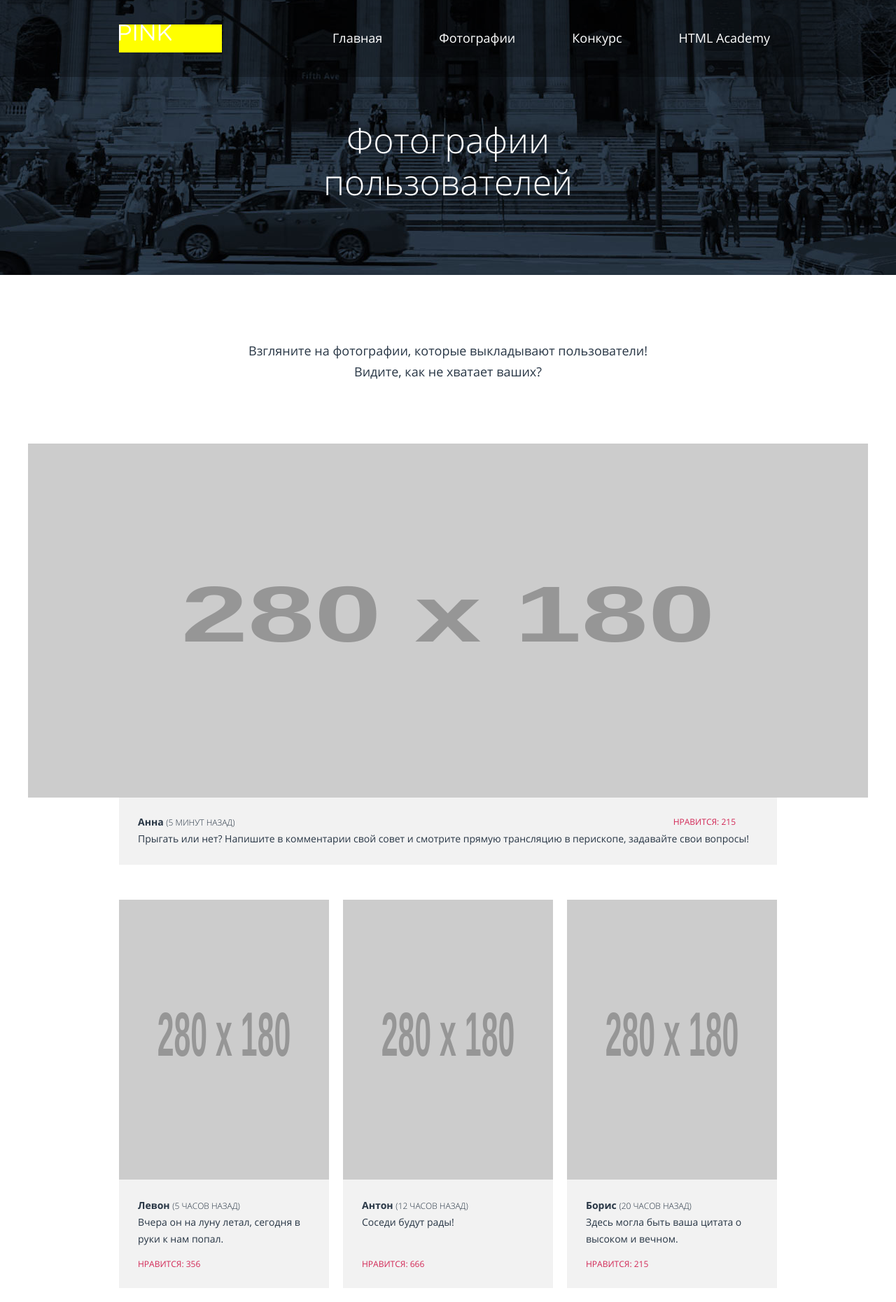
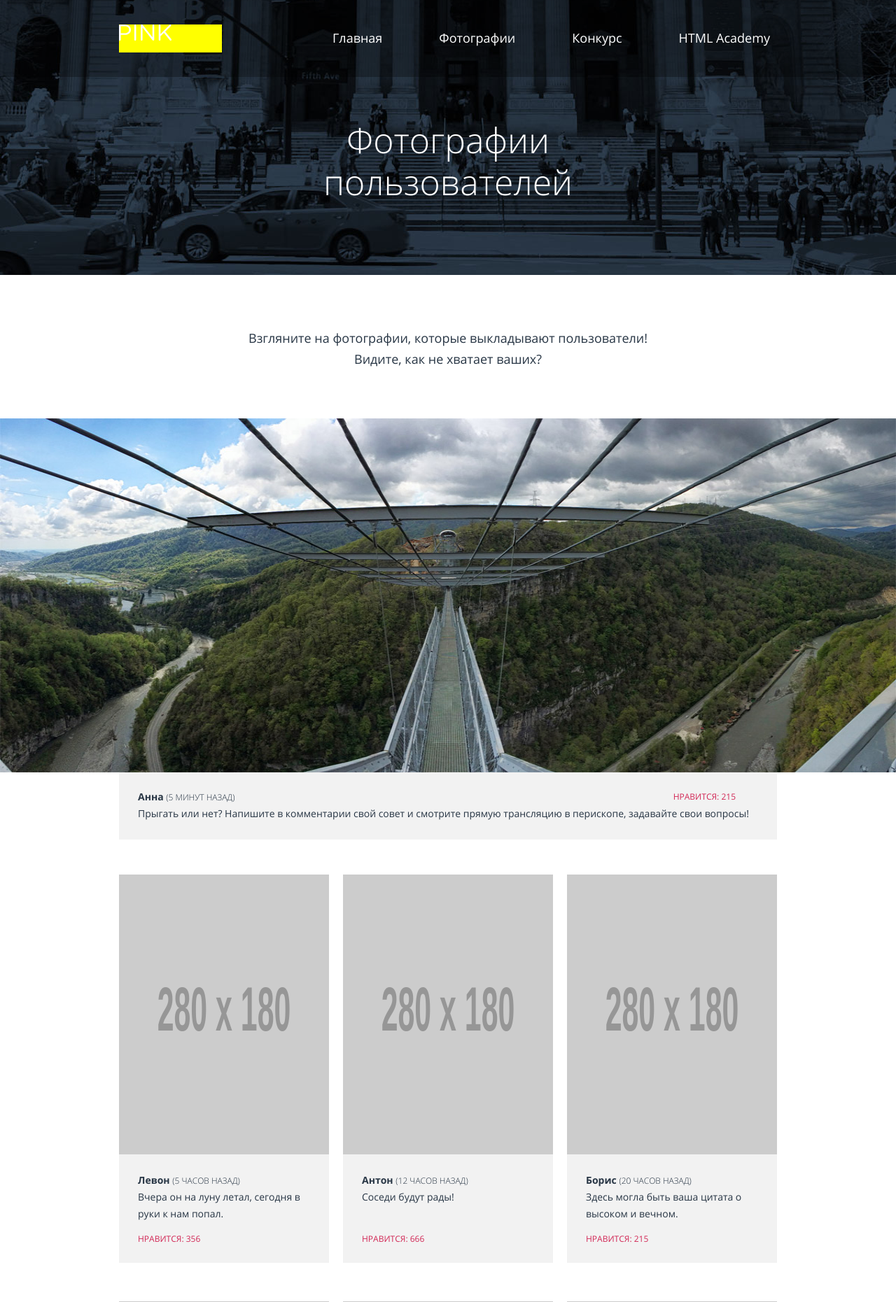
Before and after one commit to elenagradovich/425039-pink, a PHP site: page /photo.html in a window 1280 px wide. Shown: the top 1861 px of the page at 70% size. Run offline with PHP 8.4, Linux system fonts and the light colour scheme; grey boxes labelled with a size stand in for pictures from a placeholder-image service; style sheets or scripts are compiled from the project's sources; some libraries are stand-ins or nearby versions.

Commit message:
Добавлены тянущиеся блоки карты и панорамы галлереи. Исп0равлено значение desktop-width

```diff
--- a/source/photo.html
+++ b/source/photo.html
@@ -47,16 +47,17 @@
           <h1 class="page-content__title-tag">Фотографии пользователей</h1>
         </div>
       </div>
-      <div class="page-content__wrapper page-content__wrapper--gallery">
-        <section class="gallery"> <!--photo-content__gallery-->
-          <h2 class="visually-hidden">Галерея</h2>
-          <div class="gallery__slogan">
-            <p >Взгляните на фотографии, которые выкладывают пользователи! Видите, как не хватает ваших?
-            </p>
-          </div>
-          <img class="gallery__image-top" src="http://placehold.it/280x180"  alt="Изображение пользователя">
+
+      <section class="page-content__wrapper page-content__wrapper--gallery gallery">
+        <h2 class="visually-hidden">Галерея</h2>
+        <div class="gallery__wrapper">
+          <p class="gallery__slogan">Взгляните на фотографии, которые выкладывают пользователи! Видите, как не хватает ваших?
+          </p>
+        </div>
+        <img class="gallery__image-top" src="img/panorama-desktop@1x.jpg"  alt="Изображение пользователя">
+        <div class="gallery__wrapper">
           <ul class="gallery__list">
-            <li class="gallery__item gallery-card gallery__item--top">
+            <li class="gallery__item gallery-card  gallery-card--top gallery__item--top">
               <div class="gallery-card__wrapper gallery-card__wrapper--top">
                 <div class="gallery-card__info gallery-card__info--top">
                   <span class="gallery-card__author">Анна</span>
@@ -147,9 +148,11 @@
               </div>
             </li>
           </ul>
+        </div>
+        <div class="gallery__wrapper">
           <p class="gallery__footer">Затмите их всех!<br> Выкладывайте все, что накопилось в телефоне!</p>
-        </section>
-      </div>
+        </div>
+      </section>
 
       <div class="page-content__wrapper page-content__wrapper--upload-photo">
         <div class="upload-photo">
--- a/source/sass/abstracts/_variables.scss
+++ b/source/sass/abstracts/_variables.scss
@@ -16,10 +16,10 @@ $font-family: "Open Sans", "Helvetica", "Arial", "Verdana", "Tahoma", sans-serif
 
 $mobile-width: 320px;
 $tablet-width: 660px;
-$desktop-width: 1200px;
+$desktop-width: 960px;
 
 $height-top: 110px;
 $height-top-mobile: 66px;
 
-$padding-side-desktop: 130px;
+$padding-side-desktop: 10px;
 $padding-side: 20px;
--- a/source/sass/blocks/_downloads.scss
+++ b/source/sass/blocks/_downloads.scss
@@ -61,6 +61,7 @@
 @media (min-width: $tablet-width) {
   .downloads {
     position: relative;
+
     @include wrapper($tablet-width);
     padding-left: $padding-side;
     padding-right: $padding-side;
--- a/source/sass/blocks/_gallery-card.scss
+++ b/source/sass/blocks/_gallery-card.scss
@@ -2,6 +2,10 @@
   display: flex;
   flex-direction: column;
   width: 280px;
+}
+
+.gallery-card--top {
+  width: 100%;
 }
 
 .gallery-card__wrapper {
@@ -53,8 +57,8 @@
     width: 300px;
   }
 
-  .gallery-card:first-child {
-    width: $tablet-width;
+  .gallery-card--top {
+    width: 100%;
   }
 
   .gallery-card__image {
@@ -101,8 +105,8 @@
 }
 
 @media (min-width: $desktop-width) {
-  .gallery-card:first-child {
-    width: $desktop-width;
+  .gallery-card--top {
+    width: 100%;
   }
 
   .gallery-card__image {
--- a/source/sass/blocks/_gallery.scss
+++ b/source/sass/blocks/_gallery.scss
@@ -1,4 +1,4 @@
-.gallery {
+.gallery__wrapper {
   @include wrapper($mobile-width);
   padding-left: $padding-side;
   padding-right: $padding-side;
@@ -9,10 +9,7 @@
 
 .gallery__image-top {
   display: block;
-  margin-left: -$padding-side;
-  margin-right: -$padding-side;
-  height: 137px;
-  width: $mobile-width;
+  width: 100%;
   background: $color-secondary no-repeat;
   background-size: cover;
   background-position: 50% 0;
@@ -28,7 +25,7 @@
 .gallery__list {
   display: flex;
   flex-direction: column;
-  justify-content: flex-start;
+  justify-content: center;
   align-items: center;
   width: 100%;
 
@@ -48,7 +45,7 @@
 }
 
 @media (min-width: $tablet-width) {
-  .gallery {
+  .gallery__wrapper {
     @include wrapper($tablet-width);
   }
 
@@ -58,8 +55,6 @@
 
   .gallery__image-top {
     height: 509px;
-    width: $tablet-width;
-    background-image: url("../img/panorama-tablet@1x.jpg");
   }
 
   .gallery__slogan {
@@ -88,7 +83,7 @@
 }
 
 @media (min-width: $desktop-width) {
-  .gallery {
+  .gallery__wrapper {
     @include wrapper($desktop-width);
     padding-left: $padding-side-desktop;
     padding-right: $padding-side-desktop;
@@ -104,10 +99,6 @@
 
   .gallery__image-top {
     height: 506px;
-    width: $desktop-width;
-    margin-left: -$padding-side-desktop;
-    margin-right: -$padding-side-desktop;
-    background-image: url("../img/panorama-desktop@1x.jpg");
   }
 
   .gallery__item:nth-child(n+2):nth-child(2n) {
--- a/source/sass/blocks/_map.scss
+++ b/source/sass/blocks/_map.scss
@@ -5,7 +5,8 @@
 }
 
 .map__inner {
-  width: $mobile-width;
+  width: 100%;
+  min-width: $mobile-width;
   height: 220px;
   z-index: 0;
 }
@@ -21,14 +22,12 @@
 
 @media (min-width: $tablet-width) {
   .map__inner {
-    width: $tablet-width;
     height: 375px;
   }
 }
 
 @media (min-width: $desktop-width) {
   .map__inner {
-    width: $desktop-width;
     height: 502px;
   }
 }
```
Also changed, not shown: source/index.html (+5 -6 lines).
